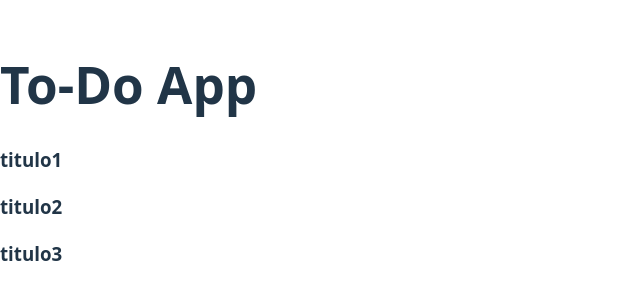
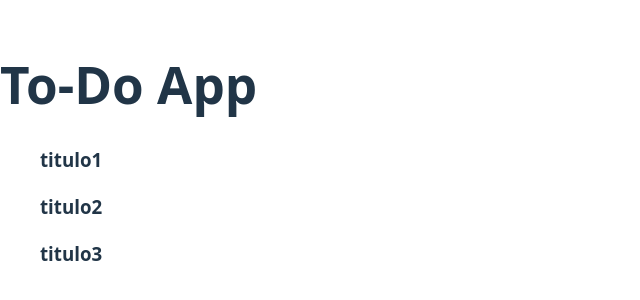
Before and after one commit to ClaraMeirelles/todo-app, a React (Vite) app in the folder frontend/: page / in a window 1280 px wide. Shown: the part 246-546 px from the top of the page, without its empty margins (0-640 px from the left). Built offline with nearby package versions, Linux system fonts and the light colour scheme.

Commit message:
componentização da lista e criação do type

```diff
--- a/frontend/src/App.tsx
+++ b/frontend/src/App.tsx
@@ -1,4 +1,5 @@
 import { useState } from "react"
+import TaskList from "./components/TaskList/TaskList"
 
 function App() {
   const [tasks, setTasks] = useState([{ title: "titulo1", id: "1", done: false }, { title: "titulo2", id: "2", done: false }, { title: "titulo3", id: "3", done: false }])
@@ -10,12 +11,7 @@ function App() {
     <main>
       <h1>To-Do App</h1>
       <section>
-        {tasks.map((task) => {
-          return <article key={task.id}>
-            <h3>{task.title}</h3>
-          </article>
-
-        })}
+        <TaskList tasks={tasks} />
       </section>
     </main>
   )
--- /dev/null
+++ b/frontend/src/components/TaskList/TaskList.tsx
@@ -0,0 +1,15 @@
+
+import type { TaskListProps } from "./TaskList.types"
+
+export default function TaskList({ tasks, onMarkAsDone }: TaskListProps) {
+    return (
+        <ul>
+            {tasks.map((task) => {
+                return <article key={task.id}>
+                    <h3>{task.title}</h3>
+                </article>
+
+            })}
+        </ul>
+    )
+}
--- /dev/null
+++ b/frontend/src/components/TaskList/TaskList.types.ts
@@ -0,0 +1,4 @@
+export interface TaskListProps {
+    tasks: Task[]
+    onMarkAsDone?: (id: string) => void
+}
```
